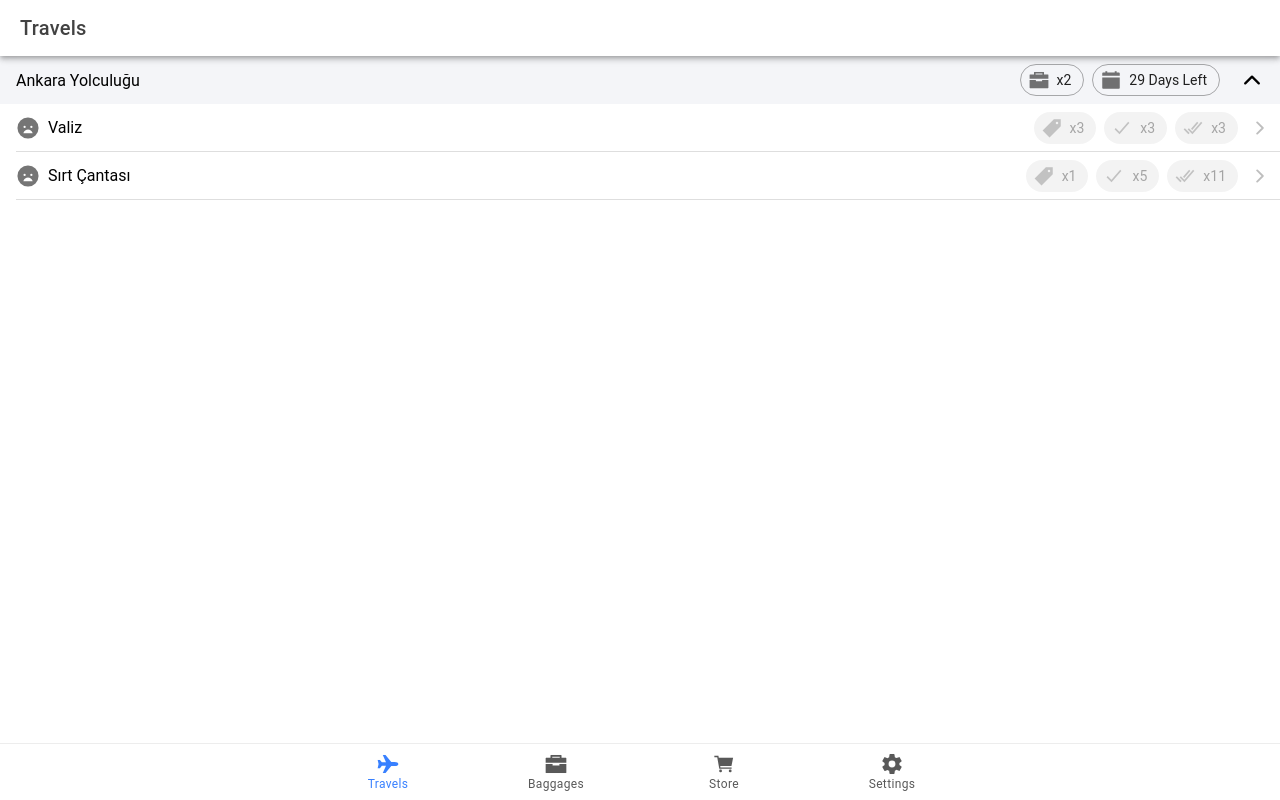
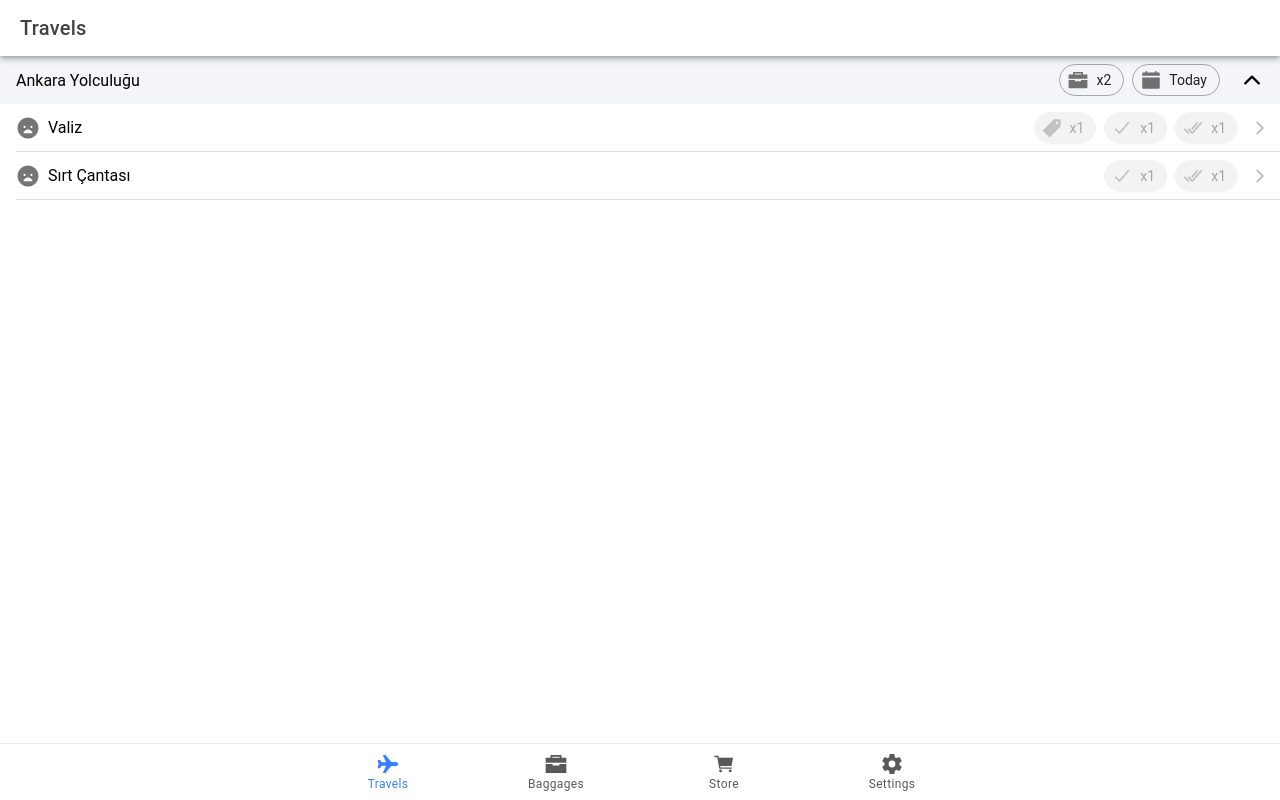
Before and after one commit to xanndevs/baggle, a React (Create React App) app: page /travels in a window 1280 px wide. Both pictures are taken after a click on the element 1252 px from the left and 80 px from the top of the page. Built offline with nearby package versions, Linux system fonts and the light colour scheme; a web font is replaced by a local one.

Commit message:
Travels page accordion added.
Accordion component now works and renders inputted values dynamicly.
Created chip component to display important information.
Global types are created to store in app type information.

```diff
--- /dev/null
+++ b/src/components/BaggleDaysLabel.tsx
@@ -0,0 +1,28 @@
+import React from 'react';
+import { IonLabel } from '@ionic/react';
+
+interface ContainerProps {
+  remainingDays: number;
+}
+
+const BaggleDaysLabel: React.FC<ContainerProps> = ({ remainingDays }) => {
+  const negToPosFix = 2;
+  const numOverlapFix = 3;
+  const numOverlapNoFix = 0;
+  return (
+    <>
+      {
+        {
+          1: <IonLabel>Yesterday</IonLabel>,
+          2: <IonLabel>Today</IonLabel>,
+          3: <IonLabel>Tomorrow</IonLabel>,
+          4: <IonLabel>{-remainingDays} Days Past</IonLabel>,
+          5: <IonLabel>Today</IonLabel>,
+          6: <IonLabel>{remainingDays} Days Later</IonLabel>,
+        }[(Math.sign(remainingDays) + negToPosFix) + (Math.abs(remainingDays) > 1 ? numOverlapFix : numOverlapNoFix)]
+      }
+    </>
+  );
+};
+
+export default BaggleDaysLabel;
--- a/src/components/ExploreContainer.tsx
+++ /dev/null
@@ -1,79 +0,0 @@
-import React from 'react';
-import { IonAccordion, IonAccordionGroup, IonAvatar, IonButton, IonCard, IonCardContent, IonCardHeader, IonCardSubtitle, IonCardTitle, IonChip, IonContent, IonHeader, IonIcon, IonItem, IonLabel, IonText, IonTitle } from '@ionic/react';
-import './ExploreContainer.css';
-import { briefcaseSharp, calendarClearSharp, checkmarkDoneCircleSharp, checkmarkDoneSharp, checkmarkSharp, logoAndroid, pricetagSharp, sadSharp } from 'ionicons/icons';
-
-interface ContainerProps {
-  name: string;
-}
-
-const ExploreContainer: React.FC<ContainerProps> = ({ name }) => {
-  return (
-    <IonAccordionGroup>
-      <IonAccordion value="first">
-        <IonItem slot="header" color="light" >
-
-          <IonLabel>
-            Ankara Yolculuğu
-          </IonLabel>
-
-          <IonChip outline={true}>
-            <IonIcon icon={briefcaseSharp}></IonIcon>
-            <IonLabel>x2</IonLabel>
-          </IonChip>
-          <IonChip outline={true}>
-            <IonIcon icon={calendarClearSharp}></IonIcon>
-            <IonLabel>29 Days Left</IonLabel>
-          </IonChip>
-
-
-
-        </IonItem>
-
-        <IonItem button={true} detail={true} slot="content">
-          <IonIcon icon={sadSharp}></IonIcon>
-          &nbsp;&nbsp;
-          <IonLabel style={{ flex: "1" }}>Valiz</IonLabel>
-          <IonChip disabled={true}>
-            <IonIcon icon={pricetagSharp}></IonIcon>
-            <IonLabel>x3</IonLabel>
-          </IonChip>
-          <IonChip disabled={true}>
-            <IonIcon icon={checkmarkSharp}></IonIcon>
-            <IonLabel>x3</IonLabel>
-          </IonChip>
-
-          <IonChip disabled={true}>
-            <IonIcon icon={checkmarkDoneSharp}></IonIcon>
-            <IonLabel>x3</IonLabel>
-          </IonChip>
-        </IonItem>
-
-        <IonItem button={true} detail={true} slot="content">
-          <IonIcon icon={sadSharp}></IonIcon>
-          &nbsp;&nbsp;
-          <IonLabel style={{ flex: "1" }}>Sırt Çantası</IonLabel>
-          <IonChip disabled={true}>
-            <IonIcon icon={pricetagSharp}></IonIcon>
-            <IonLabel>x1</IonLabel>
-          </IonChip>
-          <IonChip disabled={true}>
-            <IonIcon icon={checkmarkSharp}></IonIcon>
-            <IonLabel>x5</IonLabel>
-          </IonChip>
-
-          <IonChip disabled={true}>
-            <IonIcon icon={checkmarkDoneSharp}></IonIcon>
-            <IonLabel>x11</IonLabel>
-          </IonChip>
-        </IonItem>
-
-
-
-      </IonAccordion>
-
-    </IonAccordionGroup>
-  );
-};
-
-export default ExploreContainer;
--- a/src/components/ExploreContainer.css
+++ b/src/components/TravelAccordion.css
@@ -16,6 +16,5 @@
   display: flex;
   justify-content: space-between;
   align-items: center;
-  background-color: ;
   border-bottom: 2px solid #44444474;
 }
--- /dev/null
+++ b/src/components/TravelAccordionItem.tsx
@@ -0,0 +1,117 @@
+import React, { useEffect, useState } from 'react';
+import { IonAccordion, IonChip, IonIcon, IonItem, IonLabel } from '@ionic/react';
+import { briefcaseSharp, calendarClearSharp, checkmarkDoneSharp, checkmarkSharp, pricetagSharp, sadSharp } from 'ionicons/icons';
+import BaggleDaysLabel from './BaggleDaysLabel';
+
+interface ContainerProps {
+  uuid?: string,
+  name: string,
+  remainingDays: number,
+  bags?: string[],
+
+}
+
+const TravelAccordionItem: React.FC<ContainerProps> = ({ uuid, name, remainingDays, bags }) => {
+  const [bagValues, setBagValues] = useState<Bag[]>([]);
+
+  useEffect(() => {
+    const fetchBags = async () => {
+      //Get bags from the api?
+      //Since I have no api  I will jsut define a fake response
+      //res = askforbags([,"678-36-425469","904-53-4535"]) // the holly api call
+
+      // a white old wizard arrived with the response
+      const res = {
+        bags: [
+          {
+            uuid: "uuid-best",
+            name: "Valiz",
+            itemsPacked: [
+              {name: "Ekmek", amount: 3}
+            ],
+            itemsReady: [
+              {name: "Ekmek", amount: 3}
+            ],
+            itemsStore: [
+              {name: "Ekmek", amount: 3, price: 300}
+            ],
+          },
+          {
+            uuid: "uuis-notbest",
+            name: "Sırt Çantası",
+            itemsPacked: [
+              {name: "Ekmek", amount: 3}
+            ],
+            itemsReady: [
+              {name: "Ekmek", amount: 3}
+            ],
+          }
+        ]
+      }
+
+      setBagValues(res.bags);
+    }
+
+    fetchBags();
+  }, []);
+
+  return (
+    //#region Render travel
+    <IonAccordion value="first">
+      <IonItem slot="header" color="light" >
+
+        <IonLabel>
+          {name}
+        </IonLabel>
+
+        <IonChip outline={true}>
+          <IonIcon icon={briefcaseSharp}></IonIcon>
+          <IonLabel>x{bagValues?.length || 0}</IonLabel>
+        </IonChip>
+        <IonChip outline={true}>
+          <IonIcon icon={calendarClearSharp}></IonIcon>
+          <IonLabel>
+            <BaggleDaysLabel remainingDays={remainingDays} />
+          </IonLabel>
+
+        </IonChip>
+      </IonItem>
+
+      {
+        //#region Render bags
+        bagValues?.map((bag, index) => (
+          <IonItem key={index} button={true} detail={true} slot="content">
+            <IonIcon icon={sadSharp}></IonIcon>
+            &nbsp;&nbsp;
+            <IonLabel style={{ flex: "1" }}>{bag.name}</IonLabel>
+
+            {bag.itemsStore ? (
+              <IonChip disabled={true}>
+                <IonIcon icon={pricetagSharp}></IonIcon>
+                <IonLabel>x{bag.itemsStore.length}</IonLabel>
+              </IonChip>
+            ) : null}
+            <IonChip disabled={true}>
+              <IonIcon icon={checkmarkSharp}></IonIcon>
+              <IonLabel>x{bag.itemsReady.length}</IonLabel>
+            </IonChip>
+
+            <IonChip disabled={true}>
+              <IonIcon icon={checkmarkDoneSharp}></IonIcon>
+              <IonLabel>x{bag.itemsPacked.length}</IonLabel>
+            </IonChip>
+          </IonItem>
+        ))
+        // #endregion
+      }
+
+
+
+
+
+
+    </IonAccordion>
+  );
+};
+
+export default TravelAccordionItem;
--- /dev/null
+++ b/src/components/TravelsAccordion.tsx
@@ -0,0 +1,25 @@
+import React from 'react';
+import { IonAccordionGroup } from '@ionic/react';
+import './TravelAccordion.css';
+import TravelAccordionItem from './TravelAccordionItem';
+
+//interface ContainerProps {}
+
+const TravelsAccordion/*: React.FC<ContainerProps> */= () => {
+
+
+
+  return (
+    <IonAccordionGroup>
+      <TravelAccordionItem
+        name={"Ankara Yolculuğu"}
+        bags={["uuid-best", "uuid-notbest"]}
+        remainingDays={0}
+
+      />
+
+    </IonAccordionGroup>
+  );
+};
+
+export default TravelsAccordion;
--- a/src/pages/Baggages.tsx
+++ b/src/pages/Baggages.tsx
@@ -1,6 +1,6 @@
 import React from 'react';
 import { IonContent, IonHeader, IonPage, IonTitle, IonToolbar } from '@ionic/react';
-import ExploreContainer from '../components/ExploreContainer';
+import TravelsAccordion from '../components/TravelsAccordion';
 import './Baggages.css';
 
 const Baggages: React.FC = () => {
@@ -8,7 +8,6 @@ const Baggages: React.FC = () => {
     <IonPage>
       <IonHeader>
         <IonToolbar>
-
           <IonTitle>Baggages</IonTitle>
         </IonToolbar>
       </IonHeader>
@@ -18,7 +17,7 @@ const Baggages: React.FC = () => {
             <IonTitle size="large">Tab 2</IonTitle>
           </IonToolbar>
         </IonHeader>
-        <ExploreContainer name="Tab 2 page" />
+        <TravelsAccordion />
       </IonContent>
     </IonPage>
   );
--- a/src/pages/Settings.tsx
+++ b/src/pages/Settings.tsx
@@ -1,6 +1,6 @@
 import React from 'react';
 import { IonContent, IonHeader, IonPage, IonTitle, IonToolbar } from '@ionic/react';
-import ExploreContainer from '../components/ExploreContainer';
+import TravelsAccordion from '../components/TravelsAccordion';
 import './Settings.css';
 
 const Settings: React.FC = () => {
@@ -17,7 +17,7 @@ const Settings: React.FC = () => {
             <IonTitle size="large">Tab 4</IonTitle>
           </IonToolbar>
         </IonHeader>
-        <ExploreContainer name="Tab 4 page" />
+        <TravelsAccordion />
       </IonContent>
     </IonPage>
   );
--- a/src/pages/StoreItems.tsx
+++ b/src/pages/StoreItems.tsx
@@ -1,6 +1,6 @@
 import React from 'react';
 import { IonContent, IonHeader, IonPage, IonTitle, IonToolbar } from '@ionic/react';
-import ExploreContainer from '../components/ExploreContainer';
+import TravelsAccordion from '../components/TravelsAccordion';
 import './StoreItems.css';
 
 const StoreItems: React.FC = () => {
@@ -17,7 +17,7 @@ const StoreItems: React.FC = () => {
             <IonTitle size="large">Tab 3</IonTitle>
           </IonToolbar>
         </IonHeader>
-        <ExploreContainer name="Tab 3 page" />
+        <TravelsAccordion />
       </IonContent>
     </IonPage>
   );
--- a/src/pages/Travels.tsx
+++ b/src/pages/Travels.tsx
@@ -1,6 +1,6 @@
 import React from 'react';
 import { IonContent, IonHeader, IonPage, IonTitle, IonToolbar } from '@ionic/react';
-import ExploreContainer from '../components/ExploreContainer';
+import TravelsAccordion from '../components/TravelsAccordion';
 import './Travels.css';
 
 const Travels: React.FC = () => {
@@ -17,7 +17,7 @@ const Travels: React.FC = () => {
             <IonTitle size="large">Travels</IonTitle>
           </IonToolbar>
         </IonHeader>
-        <ExploreContainer name="Tab 1 page" />
+        <TravelsAccordion />
       </IonContent>
     </IonPage>
   );
--- a/tsconfig.json
+++ b/tsconfig.json
@@ -21,6 +21,8 @@
     "jsx": "react-jsx"
   },
   "include": [
-    "src"
-  ]
+    "src",
+    "global.d.ts",
+  ],
+  "types": []
 }
```
Also changed, not shown: src/global.d.ts (added, +30 -0 lines).
